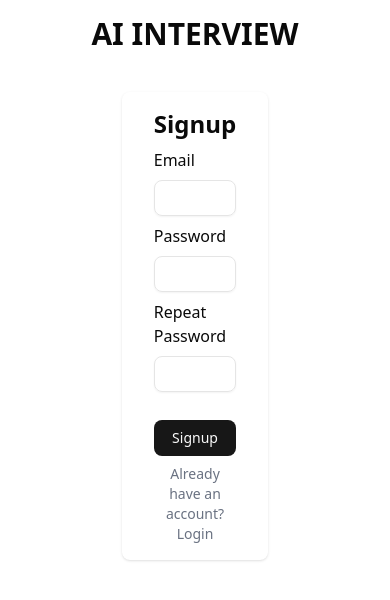
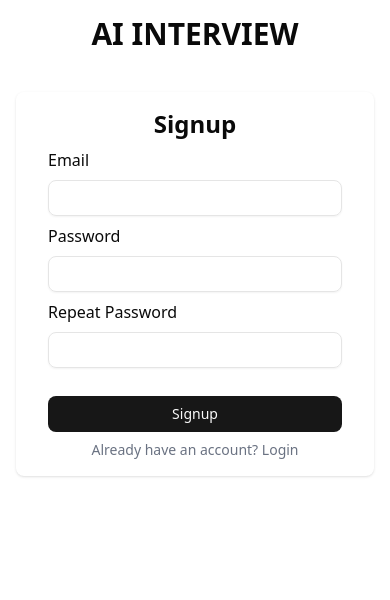
Before and after one commit to KamyarAzz/ai-interview, a React (Vite) app: page /signup in a window 390 px wide. Shown: the top 600 px of the page. Built offline with nearby package versions, Linux system fonts and the light colour scheme; no server answers.

Commit message:
feat: update dashboard page layout and sidebar navigation feat: enhance sidebar navigation with active state styling feat: update container component styling for better spacing and appearance feat: update navbar styling

```diff
--- a/src/components/layout/navbar/Navbar.tsx
+++ b/src/components/layout/navbar/Navbar.tsx
@@ -2,7 +2,7 @@
 
 export default function Navbar() {
   return (
-    <nav className="sticky top-0 px-6 py-4 shadow-md flex justify-between">
+    <nav className="sticky top-0 px-6 py-4 shadow flex justify-between">
       <h1 className="text-2xl font-bold">AI Interview</h1>
       {/* <Profile /> */}
     </nav>
--- a/src/components/layout/sidebar/SidebarItem.tsx
+++ b/src/components/layout/sidebar/SidebarItem.tsx
@@ -1,15 +1,18 @@
-import {Link} from "react-router";
+import {NavLink} from "react-router";
 
 type Props = {item: {name: string; href: string; image: string}};
 
 export default function SidebarItem({item}: Props) {
   return (
-    <Link
+    <NavLink
       to={item.href}
-      className="rounded-md hover:bg-gray-200 duration-200 cursor-pointer w-full flex items-center gap-2 px-2.5 py-2"
+      className={({isActive}) =>
+        `w-full flex items-center gap-2 px-2.5 py-2 rounded-md transition
+         ${isActive ? "bg-blue-100  font-medium cursor-auto" : "hover:bg-gray-200"}`
+      }
     >
       <img className="w-6 h-6" src={item.image} alt={item.name} />
       <span>{item.name}</span>
-    </Link>
+    </NavLink>
   );
 }
--- a/src/components/ui/Container.tsx
+++ b/src/components/ui/Container.tsx
@@ -7,7 +7,7 @@ export default function Container({children, className}: Props) {
   return (
     <div
       className={clsx(
-        "flex flex-col gap-4 py-4 px-8 mx-auto rounded-md shadow w-min mt-10",
+        "flex flex-col gap-4 py-4 px-8 mx-auto rounded-md shadow",
         className,
       )}
     >
--- a/src/features/auth/layout/PageLayout.tsx
+++ b/src/features/auth/layout/PageLayout.tsx
@@ -7,7 +7,7 @@ export default function PageLayout({children}: Props) {
   return (
     <div className="w-full h-full flex-col gap-4 p-4 md:p-6">
       <h1 className="text-3xl text-center font-bold">AI INTERVIEW</h1>
-      <Container className="w-full sm:w-64 md:w-80 lg:w-96">
+      <Container className="w-full sm:w-64 md:w-80 lg:w-96 mt-10">
         {children}
       </Container>
     </div>
--- a/src/features/dashboard/pages/DashboardPage.tsx
+++ b/src/features/dashboard/pages/DashboardPage.tsx
@@ -3,7 +3,7 @@ import Container from "@/components/ui/Container";
 export default function DashboardPage() {
   return (
     <div className="flex flex-col w-full h-full">
-      <Container className="w-full!">Hi</Container>
+      <Container className="w-full! h-full">Hi</Container>
     </div>
   );
 }
```
